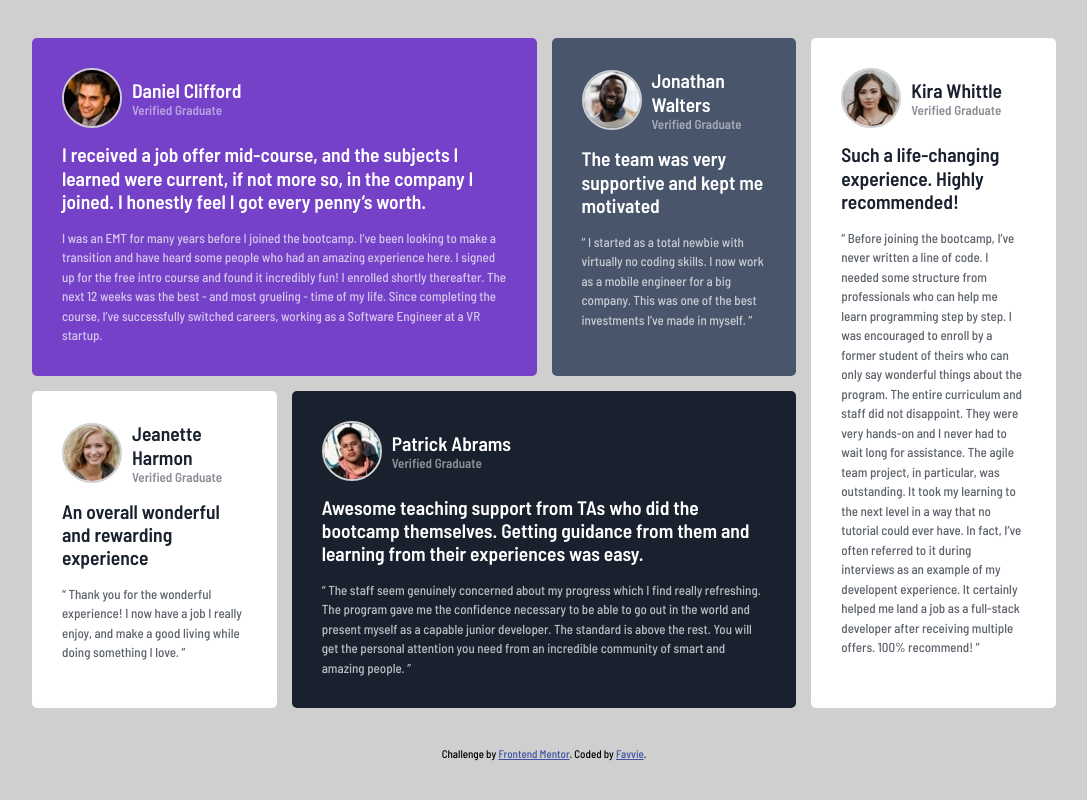
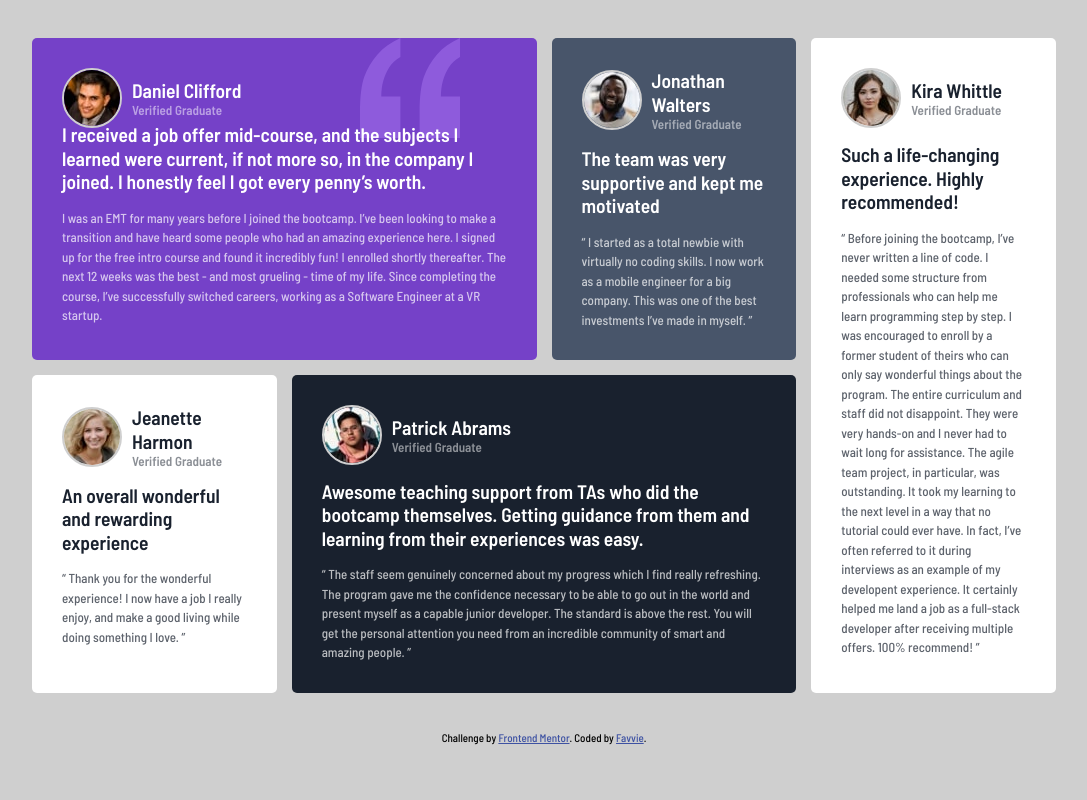
Before and after one commit to Favvie/testimonials-grid-section-main, a plain HTML site: page index.html in a window 1280 px wide. Shown: the whole page, without its empty margins (96-1183 px from the left). Drawn offline with Linux system fonts and the light colour scheme.

Commit message:
added quotation svg

```diff
--- a/css/style.scss
+++ b/css/style.scss
@@ -43,9 +43,31 @@ body {
 .dan {
 	background-color: var(--Moderate-violet);
 	color: var(--White);
+	position: relative;
+	z-index: 100;
+
+	h3 {
+		margin-top: -20px;
+	}
 	@media screen and (min-width: 1024px) {
 		grid-column: 1/3;
 	}
+}
+
+.quote {
+	position: absolute;
+	content: "";
+	top: 0;
+
+	left: 65%;
+	// background-image: url("/images/bg-pattern-quotation.svg");
+	// background-repeat: no-repeat;
+	width: 100px;
+	height: 100px;
+	z-index: -1;
+	opacity: 50%;
+	border: unset;
+	border-radius: unset;
 }
 
 .jonathan {
--- a/index.html
+++ b/index.html
@@ -57,6 +57,7 @@
 						completing the course, I’ve successfully switched careers, working
 						as a Software Engineer at a VR startup.
 					</blockquote>
+					<img src="./images/bg-pattern-quotation.svg" alt="" class="quote" />
 				</div>
 
 				<div class="jonathan testimony">
```
Also changed, not shown: css/style.css, images/screenshot.jpg (added), 3 other files.
